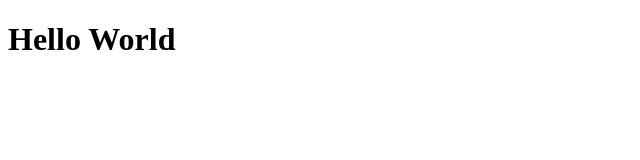
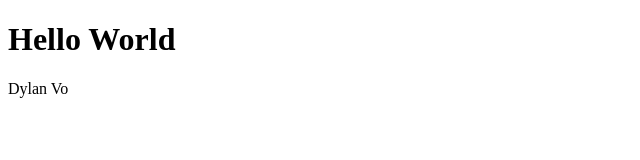
Before and after one commit to dylanvo21/it202spr2018, a plain HTML site: page Activities/a3.html in a window 1280 px wide. Shown: the full height of the page, 0-640 px from the left. Drawn offline with Linux system fonts and the light colour scheme.

Commit message:
add my name

```diff
--- a/Activities/a3.html
+++ b/Activities/a3.html
@@ -4,7 +4,7 @@
         <title> </title>
     </head>
 <h1>Hello World</h1>
-    <body>
-
-    </body>
+<body>
+    <p>Dylan Vo</p>
+</body>
 </html>
```
